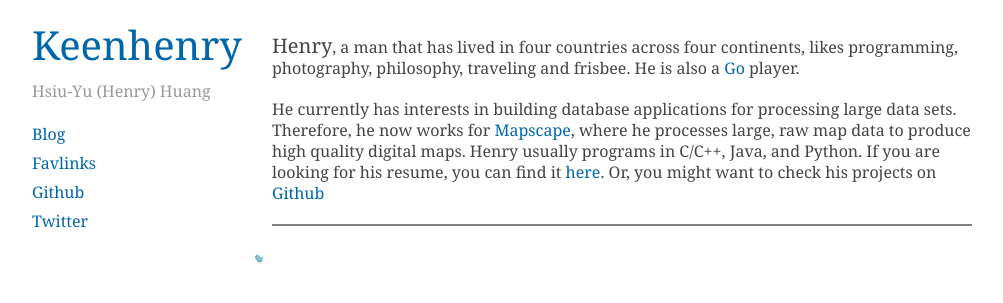
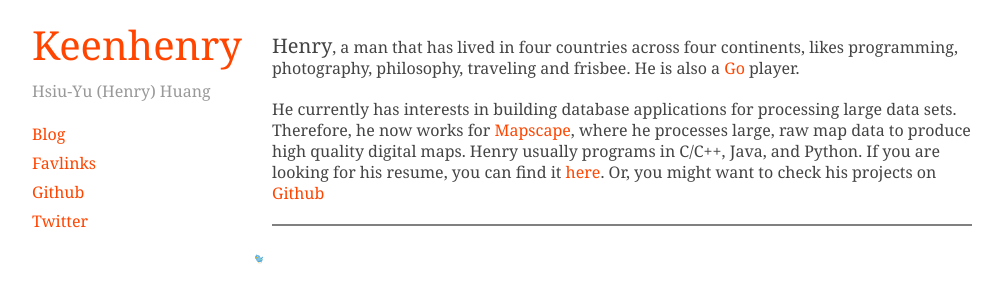
Before and after one commit to keenhenry/keenhenry.github.com, a Jekyll site: the page built from index.html, in a window 1280 px wide. Shown: the top 303 px of the page, without its empty margins (138-1141 px from the left). Built offline with Jekyll 4.4.1, drawn with Linux system fonts in a browser that asks for light colours; nearby versions of some CDN libraries.

Commit message:
Changed the site color

```diff
--- a/static/css/layout.css
+++ b/static/css/layout.css
@@ -55,17 +55,17 @@ h1 { font-size: 40px; }
 }
 
 a {
-    color: #06A;
+    color: #FF4500;
    	text-decoration: none;
 }
 
 a:hover {
-  color: #06A;
+  color: #FF4500;
   text-decoration: underline;
   cursor: pointer;
 }
 
-a:visited { color: #607890; }
+a:visited { color: #FFA500; }
 
 .highlight {
   /* background: #F7F7F7; */
```
